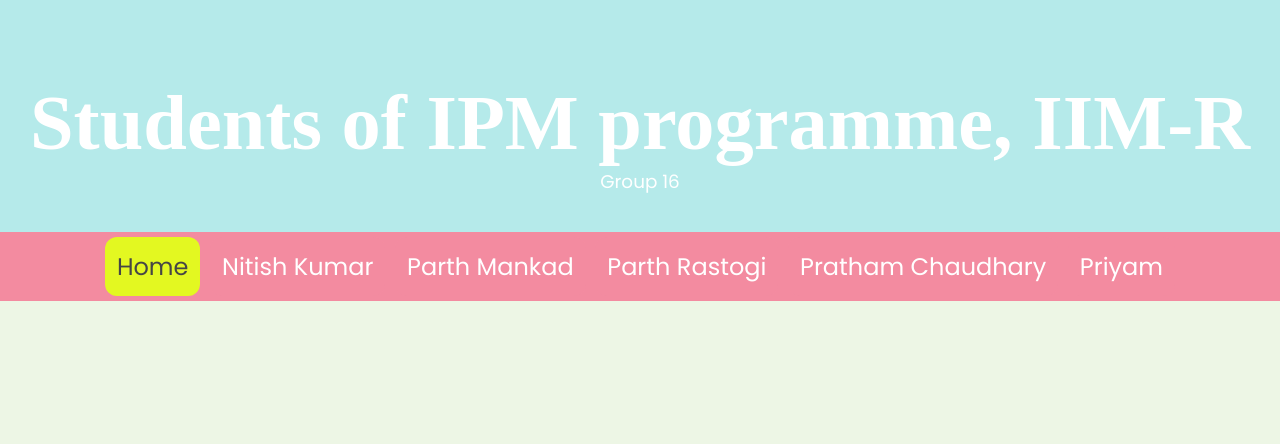
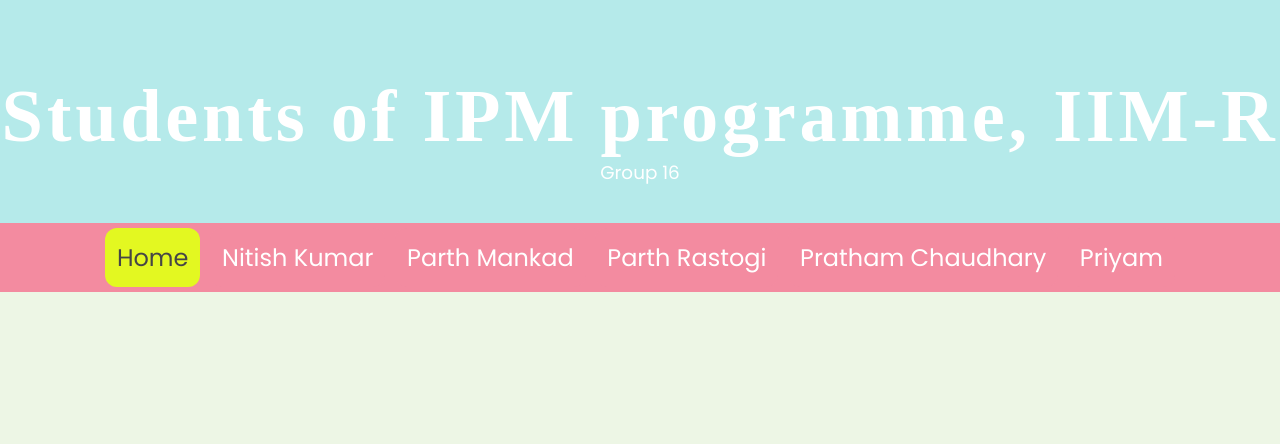
Before and after one commit to xPsyBit/wbd-assignment-2, a plain HTML site: page index.html in a window 1280 px wide. Shown: the top 444 px of the page. Drawn offline with Linux system fonts and the light colour scheme; a web font is replaced by a local one.

Commit message:
Improved Letter spacing Added letter spacing on headings

```diff
--- a/css/main.css
+++ b/css/main.css
@@ -45,8 +45,9 @@
 }
 
 .heading {
-  font-size: calc(2.5em + 3vw);
+  font-size: calc(2.25em + 3vw);
   font-family: "Zen Tokyo Zoo";
+  letter-spacing: 0.05em;
   margin: 0;
   padding-top: 1em;
 }
```
